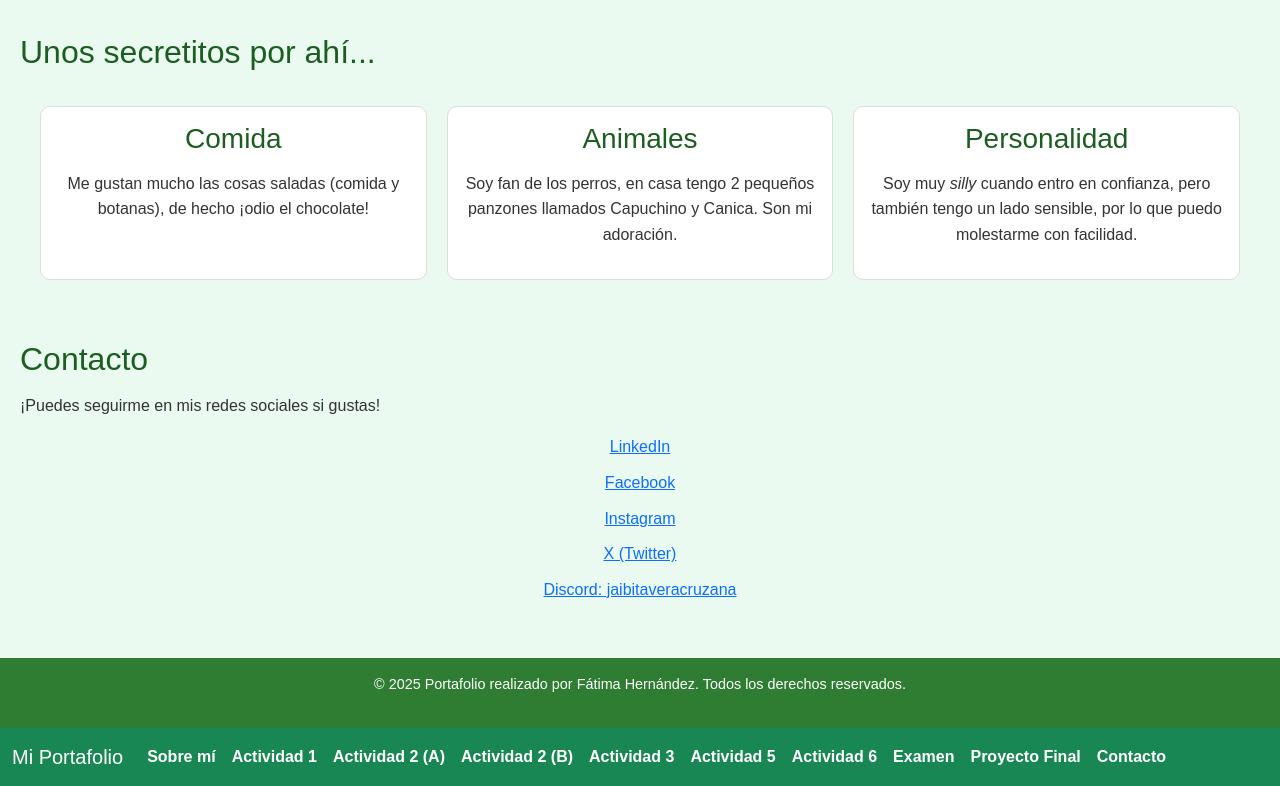
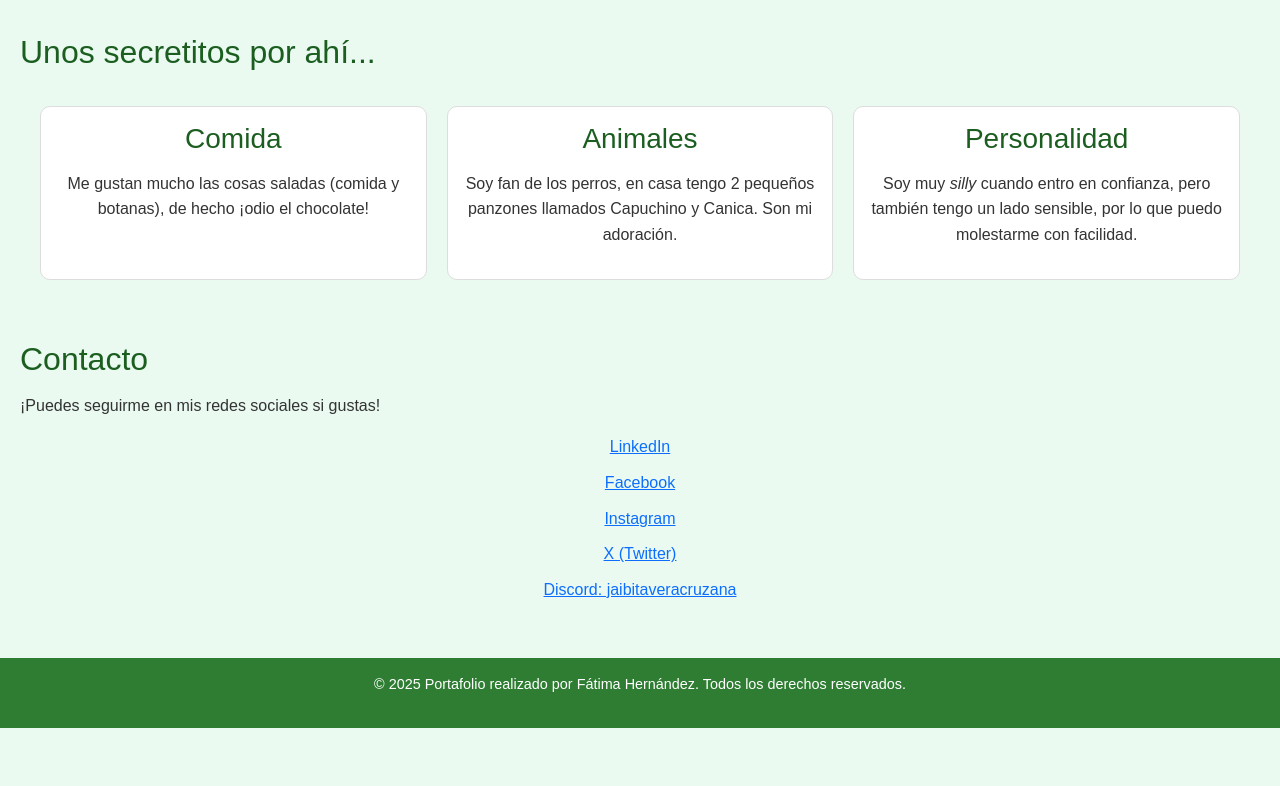
Before and after one commit to FatimaHernandez-7/mi-portafolio, a plain HTML site: page index.html in a window 1280 px wide. Shown: the part 1224-2010 px from the top of the page. After the commit the page ends 1952 px from the top, so only its background shows below. Drawn offline with nearby package versions, Linux system fonts and the light colour scheme.

Commit message:
Update index.html

```diff
--- a/index.html
+++ b/index.html
@@ -48,13 +48,13 @@
               <a class="nav-link" href="https://fatimahernandez-7.github.io/actividad-bootstrap/">Actividad 5</a>
             </li>
             <li class="nav-item">
-              <a class="nav-link" href="">Actividad 6</a>
+              <a class="nav-link" href="https://matias.me/nsfw/">Actividad 6</a>
             </li>
             <li class="nav-item">
               <a class="nav-link" href="https://fatimahernandez-7.github.io/examen-proyecto-web/">Examen</a>
             </li>
             <li class="nav-item">
-              <a class="nav-link" href="">Proyecto Final</a>
+              <a class="nav-link" href="https://www.youtube.com/watch?v=dQw4w9WgXcQ">Proyecto Final</a>
             </li>
             <li class="nav-item">
               <a class="nav-link" href="#contact">Contacto</a>
@@ -139,54 +139,3 @@
     <script src="https://cdn.jsdelivr.net/npm/bootstrap@5.3.3/dist/js/bootstrap.bundle.min.js" integrity="sha384-YvpcrYf0tY3lHB60NNkmXc5s9fDVZLESaAA55NDzOxhy9GkcIdslK1eN7N6jIeHz" crossorigin="anonymous"></script>
   </body>
 </html>
-
-<nav class="navbar navbar-expand-lg navbar-dark bg-success">
-  <div class="container-fluid">
-    <a class="navbar-brand" href="#">Mi Portafolio</a>
-    <button
-      class="navbar-toggler"
-      type="button"
-      data-bs-toggle="collapse"
-      data-bs-target="#navbarNav"
-      aria-controls="navbarNav"
-      aria-expanded="false"
-      aria-label="Toggle navigation"
-    >
-      <span class="navbar-toggler-icon"></span>
-    </button>
-    <div class="collapse navbar-collapse" id="navbarNav">
-      <ul class="navbar-nav">
-        <li class="nav-item">
-          <a class="nav-link active" href="#about">Sobre mí</a>
-        </li>
-        <li class="nav-item">
-          <a class="nav-link" href="https://www.canva.com/design/DAGbh5yceOc/OaQcIKydhv4LHi4nk7qBsw/edit">Actividad 1</a>
-        </li>
-        <li class="nav-item">
-          <a class="nav-link" href="EM1.html">Actividad 2 (A)</a>
-        </li>
-        <li class="nav-item">
-          <a class="nav-link" href="EmpresaMultinacional.html">Actividad 2 (B)</a>
-        </li>
-        <li class="nav-item">
-          <a class="nav-link" href="https://fatimahernandez-7.github.io/Mi-Sitio-Web/">Actividad 3</a>
-        </li>
-        <li class="nav-item">
-          <a class="nav-link" href="https://fatimahernandez-7.github.io/actividad-bootstrap/">Actividad 5</a>
-        </li>
-        <li class="nav-item">
-          <a class="nav-link" href="">Actividad 6</a>
-        </li>
-        <li class="nav-item">
-          <a class="nav-link" href="https://fatimahernandez-7.github.io/examen-proyecto-web/">Examen</a>
-        </li>
-        <li class="nav-item">
-          <a class="nav-link" href="">Proyecto Final</a>
-        </li>
-        <li class="nav-item">
-          <a class="nav-link" href="#contact">Contacto</a>
-        </li>
-      </ul>
-    </div>
-  </div>
-</nav>
```
